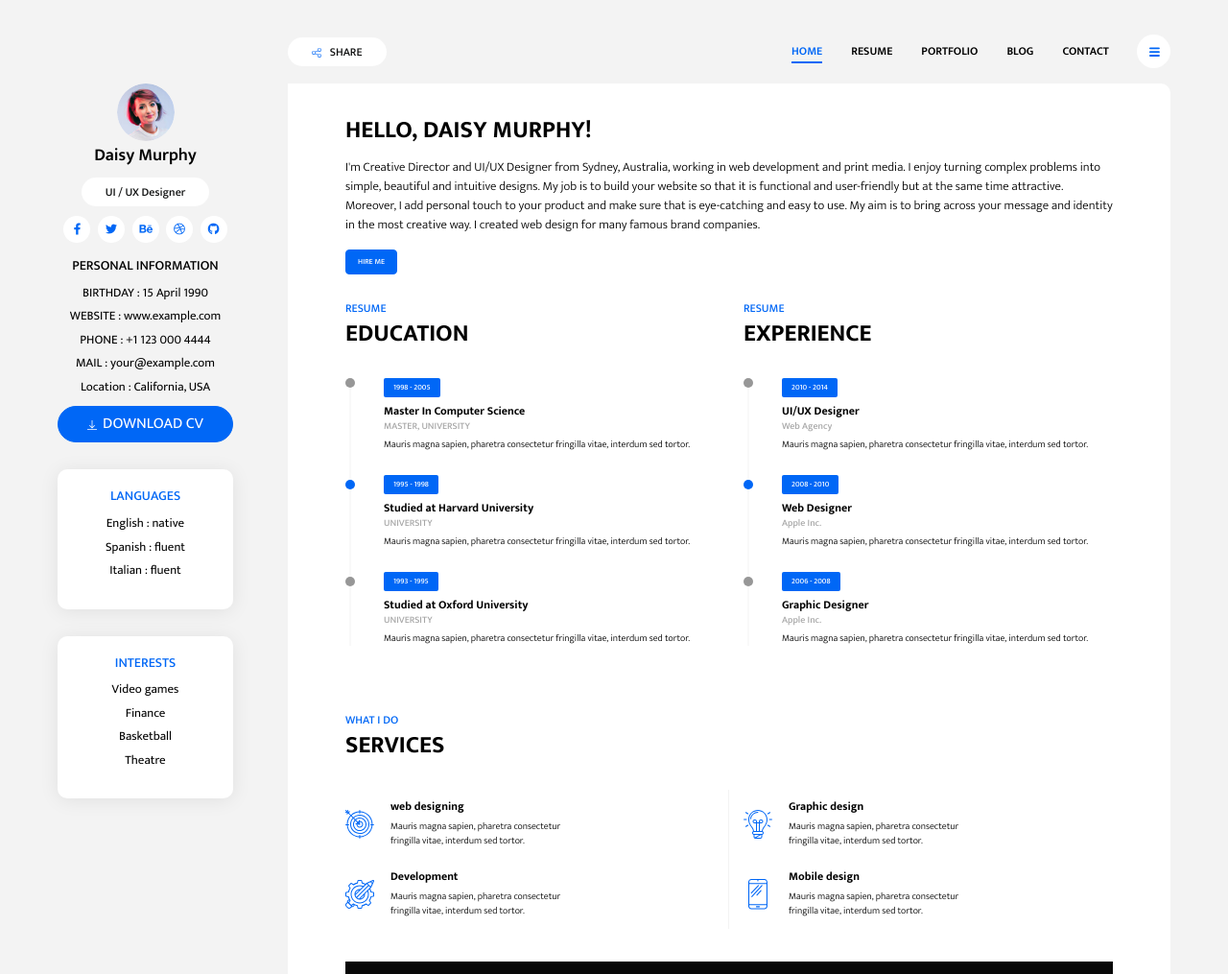
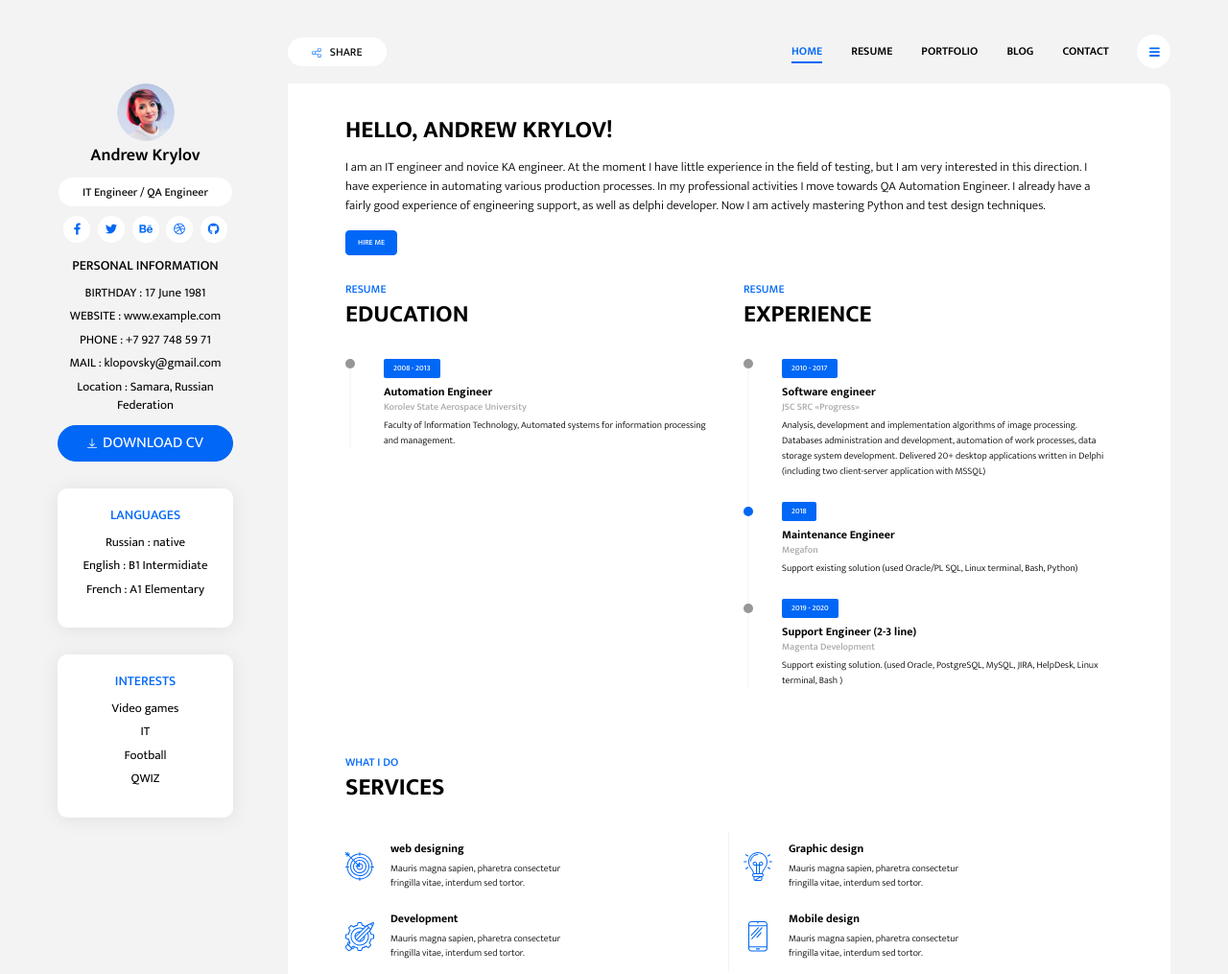
Before and after one commit to Klopovsky/my_resume, a website: page index.html in a window 1280 px wide. Shown: the top 1015 px of the page at 96% size. Drawn offline with Linux system fonts and the light colour scheme.

Commit message:
modif headers

```diff
--- a/index.html
+++ b/index.html
@@ -30,9 +30,9 @@
             <div class="profile-img-wrapper">
                 <img src="assets/images/Profile.png" alt="profile">
             </div>
-            <h1 class="profile-name">Daisy Murphy</h1>
+            <h1 class="profile-name">Andrew Krylov</h1>
             <div class="text-center">
-                <span class="badge badge-white badge-pill profile-designation">UI / UX Designer</span>
+                <span class="badge badge-white badge-pill profile-designation">IT Engineer / QA Engineer</span>
             </div>
             <nav class="social-links">
                 <a href="#!" class="social-link"><i class="fab fa-facebook-f"></i></a>
@@ -44,11 +44,11 @@
             <div class="widget">
                 <h5 class="widget-title">personal information</h5>
                 <div class="widget-content">
-                    <p>BIRTHDAY : 15 April 1990</p>
+                    <p>BIRTHDAY : 17 June 1981</p>
                     <p>WEBSITE : www.example.com</p>
-                    <p>PHONE : +1 123 000 4444</p>
-                    <p>MAIL : your@example.com</p>
-                    <p>Location : California, USA</p>
+                    <p>PHONE : +7 927 748 59 71</p>
+                    <p>MAIL : klopovsky@gmail.com</p>
+                    <p>Location : Samara, Russian Federation</p>
                     <button class="btn btn-download-cv btn-primary rounded-pill"> <img src="assets/images/download.svg" alt="download"
                         class="btn-img">DOWNLOAD CV </button>
                 </div>
@@ -57,9 +57,9 @@
                 <div class="card-body">
                     <div class="widget-content">
                         <h5 class="widget-title card-title">LANGUAGES</h5>
-                        <p>English : native</p>
-                        <p>Spanish : fluent</p>
-                        <p>Italian : fluent</p>
+                        <p>Russian : native</p>
+                        <p>English : B1 Intermidiate</p>
+                        <p>French : A1 Elementary</p>
                     </div>
                 </div>
             </div>
@@ -68,22 +68,22 @@
                     <div class="widget-content">
                         <h5 class="widget-title card-title">INTERESTS</h5>
                         <p>Video games</p>
-                        <p>Finance</p>
-                        <p>Basketball</p>
-                        <p>Theatre</p>
+                        <p>IT</p>
+                        <p>Football</p>
+                        <p>QWIZ</p>
                     </div>
                 </div>
             </div>
         </aside>
         <main>
             <section class="intro-section">
-                <h2 class="section-title">Hello, Daisy Murphy!</h2>
-                <p>I'm Creative Director and UI/UX Designer from Sydney, Australia, working in web development and print
-                    media. I enjoy turning complex problems into simple, beautiful and intuitive designs. My job is to
-                    build your website so that it is functional and user-friendly but at the same time attractive.
-                    Moreover, I add personal touch to your product and make sure that is eye-catching and easy to use.
-                    My aim is to bring across your message and identity in the most creative way. I created web design
-                    for many famous brand companies.</p>
+                <h2 class="section-title">Hello, Andrew Krylov!</h2>
+                <p>I am an IT engineer and novice KA engineer.
+                   At the moment I have little experience in the field of testing, but I am very interested in this direction.
+                   I have experience in automating various production processes.
+                   In my professional activities I move towards QA Automation Engineer.
+                   I already have a fairly good experience of engineering support, as well as delphi developer.
+                   Now I am actively mastering Python and test design techniques.</p>
                 <a href="#!" class="btn btn-primary btn-hire-me">HIRE ME</a>
             </section>
             <section class="resume-section">
@@ -93,27 +93,10 @@
                         <h2 class="section-title">EDUCATION</h2>
                         <ul class="time-line">
                             <li class="time-line-item">
-                                <span class="badge badge-primary">1998 - 2005</span>
-                                <h6 class="time-line-item-title">Master In Computer Science</h6>
-                                <p class="time-line-item-subtitle">MASTER, UNIVERSITY</p>
-                                <p class="time-line-item-content">Mauris magna sapien, pharetra consectetur fringilla
-                                    vitae, interdum sed tortor.</p>
-                            </li>
-                            <li class="time-line-item">
-                                <span class="badge badge-primary">1995 - 1998</span>
-                                <h6 class="time-line-item-title">Studied at Harvard University</h6>
-                                <p class="time-line-item-subtitle">UNIVERSITY</p>
-                                <p class="time-line-item-content">Mauris magna sapien, pharetra consectetur fringilla
-                                    vitae, interdum sed tortor.
-                                </p>
-                            </li>
-                            <li class="time-line-item">
-                                <span class="badge badge-primary">1993 - 1995</span>
-                                <h6 class="time-line-item-title">Studied at Oxford University</h6>
-                                <p class="time-line-item-subtitle">UNIVERSITY</p>
-                                <p class="time-line-item-content">Mauris magna sapien, pharetra consectetur fringilla
-                                    vitae, interdum sed tortor.
-                                </p>
+                                <span class="badge badge-primary">2008 - 2013</span>
+                                <h6 class="time-line-item-title">Automation Engineer</h6>
+                                <p class="time-line-item-subtitle">Korolev State Aerospace University</p>
+                                <p class="time-line-item-content">Faculty of lnformation Technology, Automated systems for information processing and management.</p>
                             </li>
                         </ul>
                     </div>
@@ -122,29 +105,29 @@
                         <h2 class="section-title">Experience</h2>
                         <ul class="time-line">
                             <li class="time-line-item">
-                                <span class="badge badge-primary">2010 - 2014</span>
-                                <h6 class="time-line-item-title">UI/UX Designer</h6>
-                                <p class="time-line-item-subtitle">Web Agency</p>
-                                <p class="time-line-item-content">Mauris magna sapien, pharetra consectetur fringilla
-                                    vitae, interdum sed
-                                    tortor.</p>
-                            </li>
-                            <li class="time-line-item">
-                                <span class="badge badge-primary">2008 - 2010</span>
-                                <h6 class="time-line-item-title">Web Designer</h6>
-                                <p class="time-line-item-subtitle">Apple Inc.</p>
-                                <p class="time-line-item-content">Mauris magna sapien, pharetra consectetur fringilla
-                                    vitae, interdum sed
-                                    tortor.
+                                <span class="badge badge-primary">2010 - 2017</span>
+                                <h6 class="time-line-item-title">Software engineer</h6>
+                                <p class="time-line-item-subtitle">JSC SRC «Progress»</p>
+                                <p class="time-line-item-content">Analysis, development and implementation algorithms of image processing. Databases administration and
+                                    development, automation of work processes, data storage system development.
+                                    Delivered 20+ desktop applications written in Delphi
+                                    (including two client-server application with MSSQL)
                                 </p>
                             </li>
                             <li class="time-line-item">
-                                <span class="badge badge-primary">2006 - 2008</span>
-                                <h6 class="time-line-item-title">Graphic Designer</h6>
-                                <p class="time-line-item-subtitle">Apple Inc.</p>
-                                <p class="time-line-item-content">Mauris magna sapien, pharetra consectetur fringilla
-                                    vitae, interdum sed
-                                    tortor.
+                                <span class="badge badge-primary">2018</span>
+                                <h6 class="time-line-item-title">Maintenance Engineer</h6>
+                                <p class="time-line-item-subtitle">Megafon</p>
+                                <p class="time-line-item-content">Support existing solution (used Oracle/PL SQL, Linux
+                                     terminal, Bash, Python)
+                                </p>
+                            </li>
+                            <li class="time-line-item">
+                                <span class="badge badge-primary">2019 - 2020</span>
+                                <h6 class="time-line-item-title">Support Engineer (2-3 line)</h6>
+                                <p class="time-line-item-subtitle">Magenta Development</p>
+                                <p class="time-line-item-content">Support existing solution. (used Oracle, PostgreSQL,
+                                   MySQL, JIRA, HelpDesk, Linux terminal, Bash )
                                 </p>
                             </li>
                         </ul>
```
